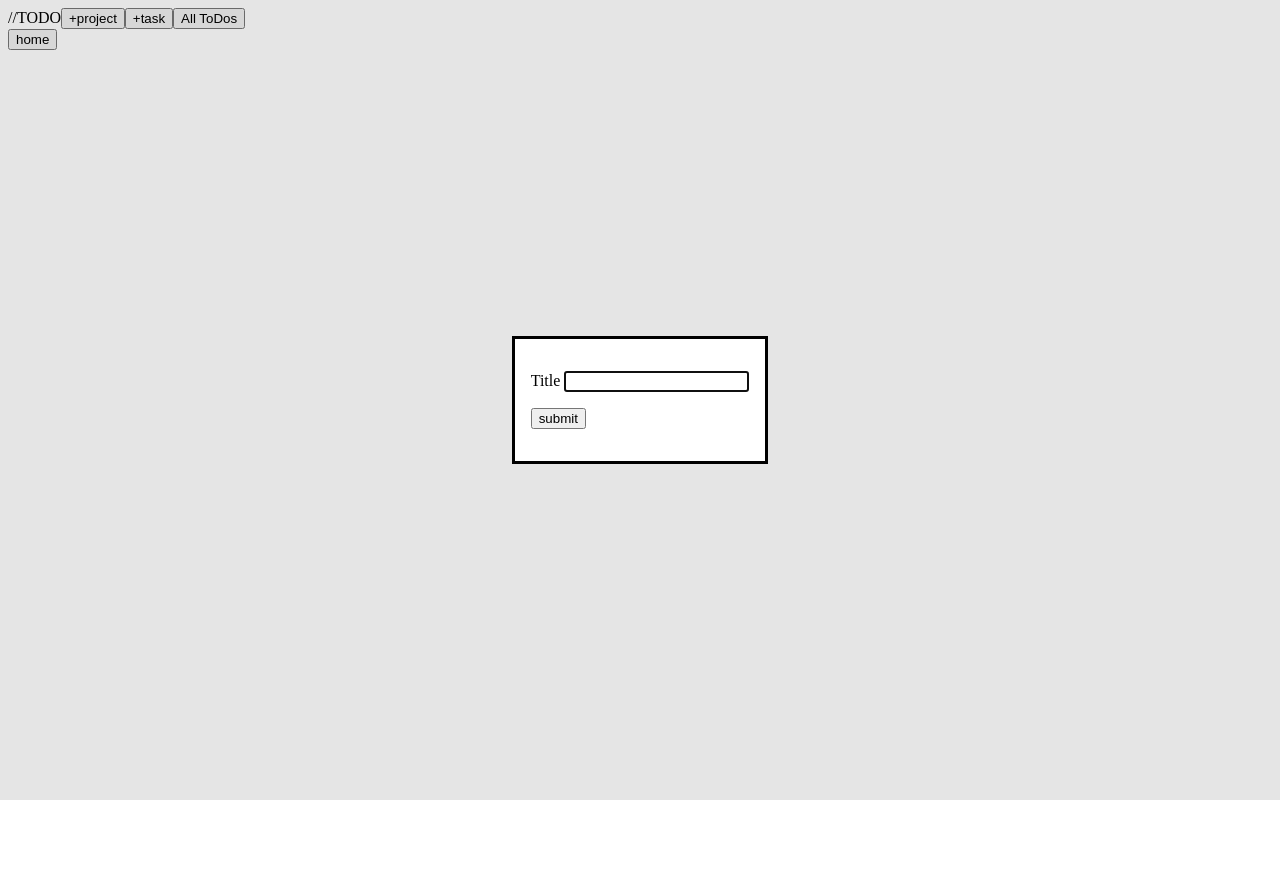
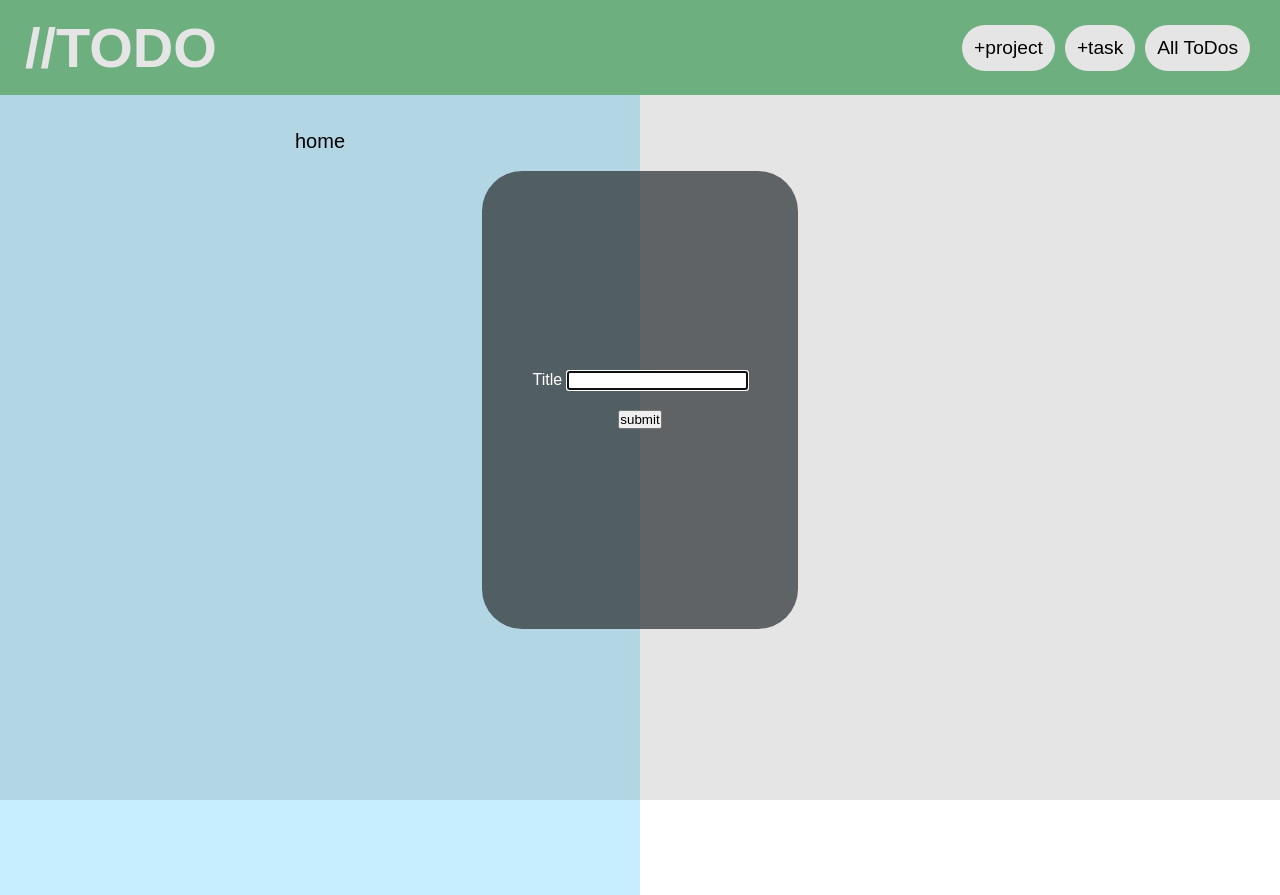
Before and after one commit to anabel12345/to-do, a plain HTML site: page index.html in a window 1280 px wide. Both pictures are taken after a click on the button "+project". Before the commit the page ends 800 px from the top, so only its background shows below. Drawn offline with Linux system fonts and the light colour scheme.

Commit message:
added styling and checkboxes

```diff
--- a/index.html
+++ b/index.html
@@ -4,7 +4,7 @@
     <meta charset="UTF-8">
     <meta name="viewport" content="width=device-width, initial-scale=1.0">
     <title>Document</title>
-    <!-- <link rel="stylesheet" href="style.css"> -->
+    <link rel="stylesheet" href="style.css">
 </head>
 <body>
 
--- /dev/null
+++ b/style.css
@@ -0,0 +1,164 @@
+*{
+    margin:0;
+    padding:0;
+    box-sizing: border-box;
+
+}
+body {
+    min-height:100vh;
+    height: auto;
+}
+
+#content {
+    height: 100%;
+    display:grid;
+    grid-template-rows: min-content 1fr;
+    grid-template-columns: 1fr 1fr;
+}
+
+/* header styling */
+.header{
+    font-family:sans-serif;
+    font-size:3.5rem;
+    padding:15px 25px;
+    font-weight: 900;
+    background-color:#7AC38F;
+    color:#fff;
+    grid-column: 1/-1;
+    display:flex;
+    justify-content: space-between;
+    align-items: center;
+}
+
+
+.header>div{
+    display:flex;
+    align-items:center;
+
+}
+
+button.add-new-project, button.add-new-task, button.see-all-todos{
+    padding:12px;
+    margin: 0px 5px;
+    font-size:1.2rem;
+    border-radius:60px;
+    border:none;
+    background-color: #fff;
+}
+
+
+
+
+
+
+
+
+/* styling for the sidebar with the projects */
+
+.project-container{
+    padding:20px 0px;
+    background-color: #C7EEFF;
+    min-height: 100vh;
+   display:flex;
+   flex-direction: column;
+   justify-content: flex-start;
+   grid-column-start:1;
+
+}
+
+
+.project-container>*.project-tile{
+
+    padding:15px;
+    border:none;
+   background-color: #C7EEFF;
+   font-size:20px;
+
+}
+.project-container>*.project-tile:hover{
+    background-color: rgba(40, 45, 48, 0.2);
+
+}
+
+
+
+
+
+/* styling for the todo container */
+
+.todo-container{
+    height:100%;
+    display:grid;
+    grid-template-columns:repeat(auto-fill,minmax(180px,1fr));
+   gap:10px;
+   padding:10px;
+   grid-auto-rows: 180px;
+}
+
+
+
+.task{
+    background-color: #C7EEFF;
+    border-radius:10%;
+    padding:20px;
+    font-size:18px;
+    font-family: sans-serif;
+
+}
+.task > :first-child{
+    font-size:2rem;
+    margin-bottom:8px;
+}
+
+
+.task > :first-child{
+    font-size:2rem;
+    margin-bottom:6px;
+}
+
+.task > :nth-child(3){
+
+    margin-top:2px;
+}
+
+
+
+.task > :nth-child(4){
+    padding:5px;
+    font-size:1.2rem;
+    border-radius:20px;
+    border:1px;
+    background-color: #fff;
+    margin-top:20px;
+}
+
+
+.task > :nth-child(5){
+   width:50px
+}
+
+
+
+
+
+/* styling for the dialogs */
+
+
+dialog{
+    margin:auto;
+    border:none;
+    border-radius:40px;
+    font-family:sans-serif;
+    background-color: rgba(40, 45, 48, 0.7);
+    color:white;
+}
+dialog>form{
+    width:100%;
+    height:100%;
+    padding:200px 50px;
+    display:flex;
+    flex-direction:column;
+    justify-content: center;
+    align-items: center;
+    gap:20px;
+}
```
Also changed, not shown: main.js.
